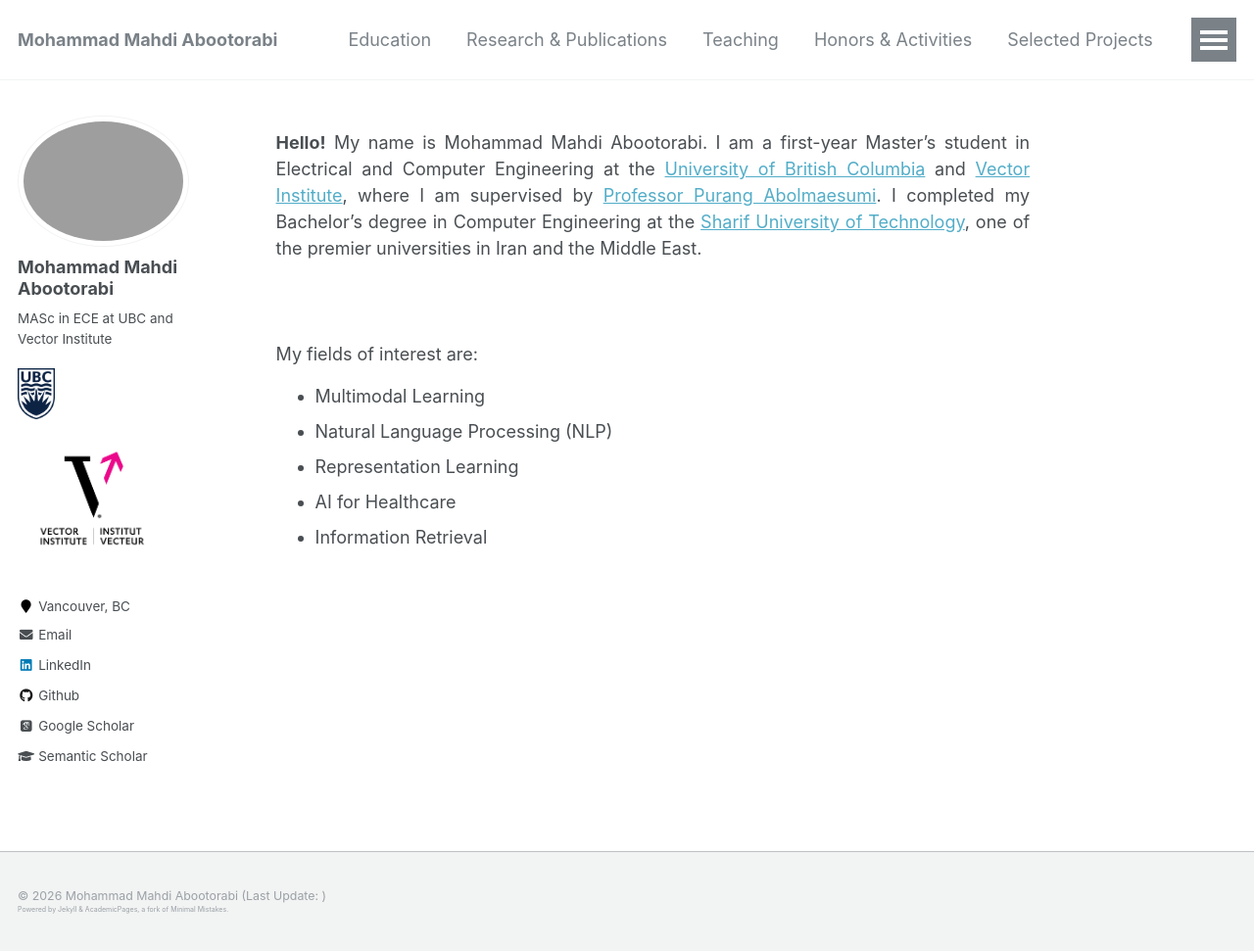
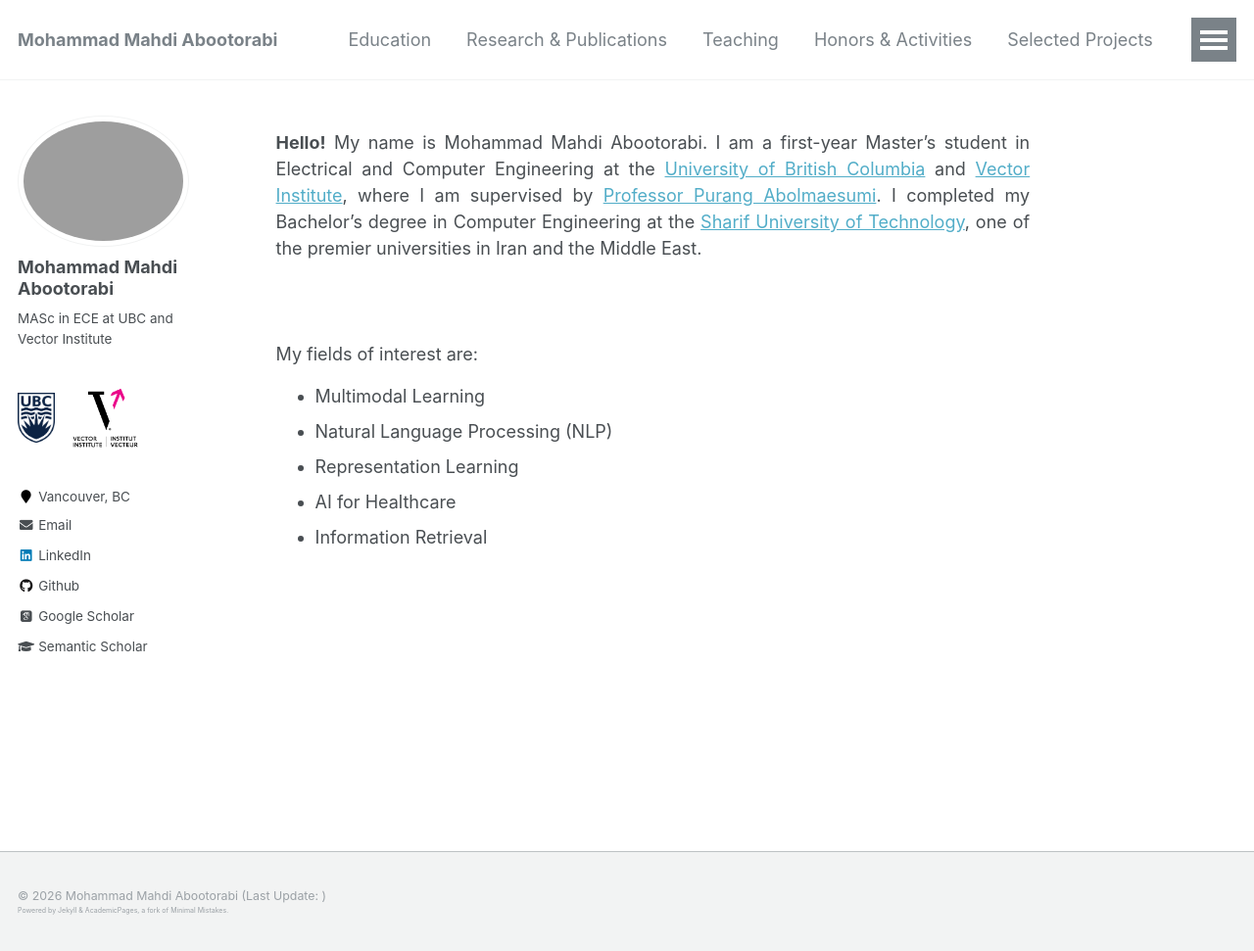
Before and after one commit to aboots/aboots.github.io, a Jekyll site: the page built from _pages/about.md, in a window 1280 px wide and 971 px high. Shown: the whole window at 98% size. Built offline with Jekyll 4.4.1, drawn with Linux system fonts in a browser that asks for light colours; nearby versions of some CDN libraries; some web fonts are replaced.

Commit message:
Adjust image size in author bio
Updated the bio image size for the Vector Institute.

```diff
--- a/_config.yml
+++ b/_config.yml
@@ -83,7 +83,7 @@
 author:
   name             : "Mohammad Mahdi Abootorabi"
   avatar           : "aboots.png"
-  bio              : "MASc in ECE at UBC and Vector Institute <br><br> <a href='https://ece.ubc.ca/'><img src='/images/ubc.png' style='width: 20%; height: 20%;' /></a> <a href='https://vectorinstitute.ai/'><img src='/images/vector.png' style='width: 80%; height: 80%;' /></a>"
+  bio              : "MASc in ECE at UBC and Vector Institute <br><br> <a href='https://ece.ubc.ca/'><img src='/images/ubc.png' style='width: 20%; height: 20%;' /></a> <a href='https://vectorinstitute.ai/'><img src='/images/vector.png' style='width: 50%; height: 50%;' /></a>"
   location         : "Vancouver, BC"
   employer         :
   pubmed           : #"https://www.ncbi.nlm.nih.gov/pubmed/?term=john+snow"
```
